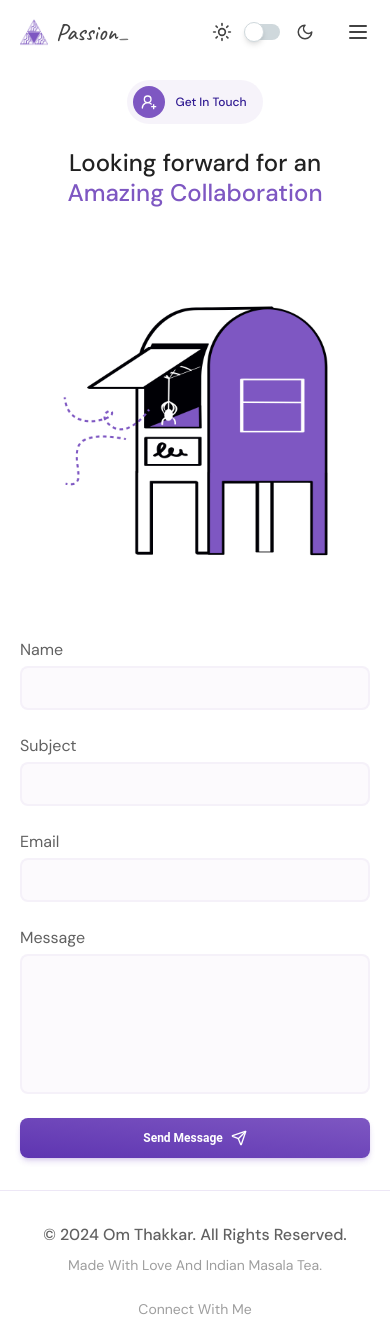
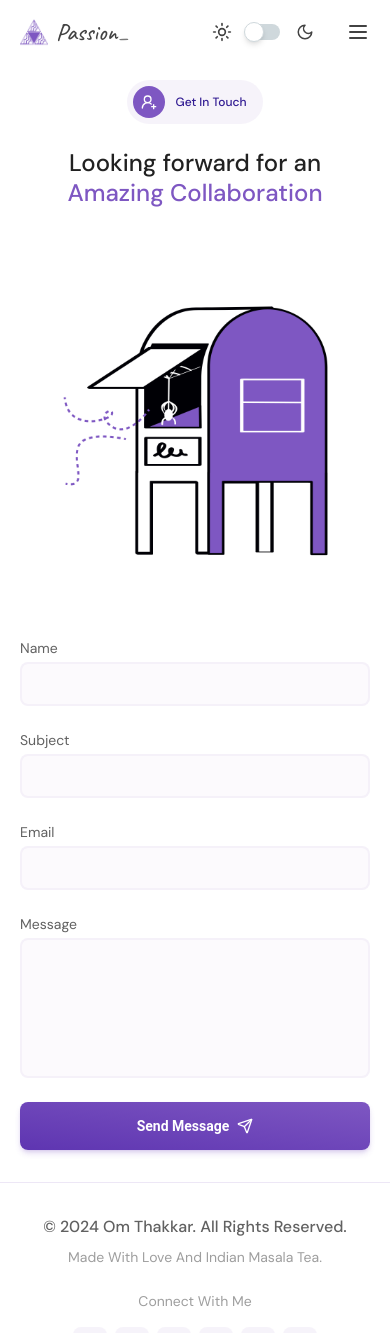
Before and after one commit to OmThakkar/portfolio, a React (Vite) app: page /contact in a window 390 px wide. Shown: the top 1333 px of the page. Built offline with nearby package versions, Linux system fonts and the light colour scheme.

Commit message:
Fix: Contact Form and Navigation bar button changes

```diff
--- a/src/components/NavigationBar.jsx
+++ b/src/components/NavigationBar.jsx
@@ -149,7 +149,7 @@ export function NavigationBar() {
             <Button
               variant="gradient"
               fullWidth
-              className="inline-flex items-center justify-center gap-2"
+              className="inline-flex items-center justify-center gap-2 w-full"
               color="deep-purple"
             >
               <FileText size={20} />
--- a/src/pages/Contact.jsx
+++ b/src/pages/Contact.jsx
@@ -75,7 +75,7 @@ const Contact = () => {
           className="flex flex-col gap-6 col-span-12 lg:col-span-7 items-start"
         >
           <div className="w-full flex flex-col gap-1">
-            <label>Name</label>
+            <label className="text-sm lg:text-base">Name</label>
             <input
               className="focus:outline-none active:border-e-deep-purple-400 focus-within:border-deep-purple-400 focus-visible:border-deep-purple-400 border-deep-purple-50/50 focus:border-e-purple-300 dark:active:border-e-deep-purple-400 dark:focus-within:border-deep-purple-400 dark:focus-visible:border-deep-purple-400 dark:border-deep-purple-50/10 dark:focus:border-e-purple-300
               bg-deep-purple-50/20 border-2 rounded-lg  p-2 dark:bg-deep-purple-50/10"
@@ -93,7 +93,7 @@ const Contact = () => {
             )}
           </div>
           <div className="w-full flex flex-col gap-1">
-            <label>Subject</label>
+            <label className="text-sm lg:text-base">Subject</label>
             <input
               className="focus:outline-none active:border-e-deep-purple-400 focus-within:border-deep-purple-400 focus-visible:border-deep-purple-400 border-deep-purple-50/50 focus:border-e-purple-300 dark:active:border-e-deep-purple-400 dark:focus-within:border-deep-purple-400 dark:focus-visible:border-deep-purple-400 dark:border-deep-purple-50/10 dark:focus:border-e-purple-300
               bg-deep-purple-50/20 border-2 rounded-lg  p-2 dark:bg-deep-purple-50/10"
@@ -111,7 +111,7 @@ const Contact = () => {
             )}
           </div>
           <div className="w-full flex flex-col gap-1">
-            <label>Email</label>
+            <label className="text-sm lg:text-base">Email</label>
             <input
               className="focus:outline-none active:border-e-deep-purple-400 focus-within:border-deep-purple-400 focus-visible:border-deep-purple-400 border-deep-purple-50/50 focus:border-e-purple-300 dark:active:border-e-deep-purple-400 dark:focus-within:border-deep-purple-400 dark:focus-visible:border-deep-purple-400 dark:border-deep-purple-50/10 dark:focus:border-e-purple-300
               bg-deep-purple-50/20 border-2 rounded-lg  p-2 dark:bg-deep-purple-50/10"
@@ -129,7 +129,7 @@ const Contact = () => {
             )}
           </div>
           <div className="w-full flex flex-col gap-1">
-            <label>Message</label>
+            <label className="text-sm lg:text-base">Message</label>
             <textarea rows={5}
               className="focus:outline-none active:border-e-deep-purple-400 focus-within:border-deep-purple-400 focus-visible:border-deep-purple-400 border-deep-purple-50/50 focus:border-e-purple-300 dark:active:border-e-deep-purple-400 dark:focus-within:border-deep-purple-400 dark:focus-visible:border-deep-purple-400 dark:border-deep-purple-50/10 dark:focus:border-e-purple-300
               bg-deep-purple-50/20 border-2 rounded-lg  p-2 dark:bg-deep-purple-50/10 resize-none"
@@ -150,6 +150,7 @@ const Contact = () => {
             variant="gradient"
             className="inline-flex items-center justify-center w-full gap-2 capitalize"
             color="deep-purple"
+            size="lg"
             disabled={formik.isSubmitting}
           >
             <span>Send Message</span>
```
